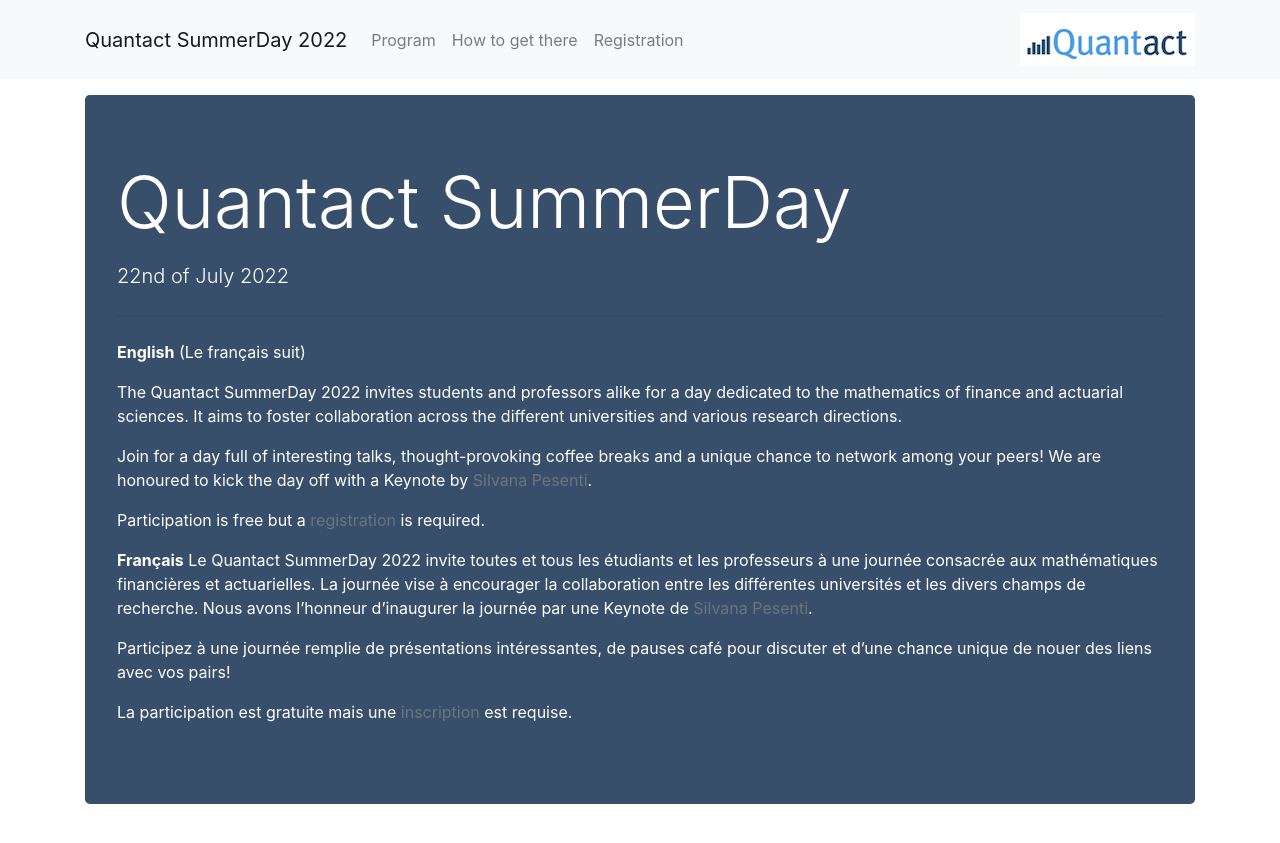
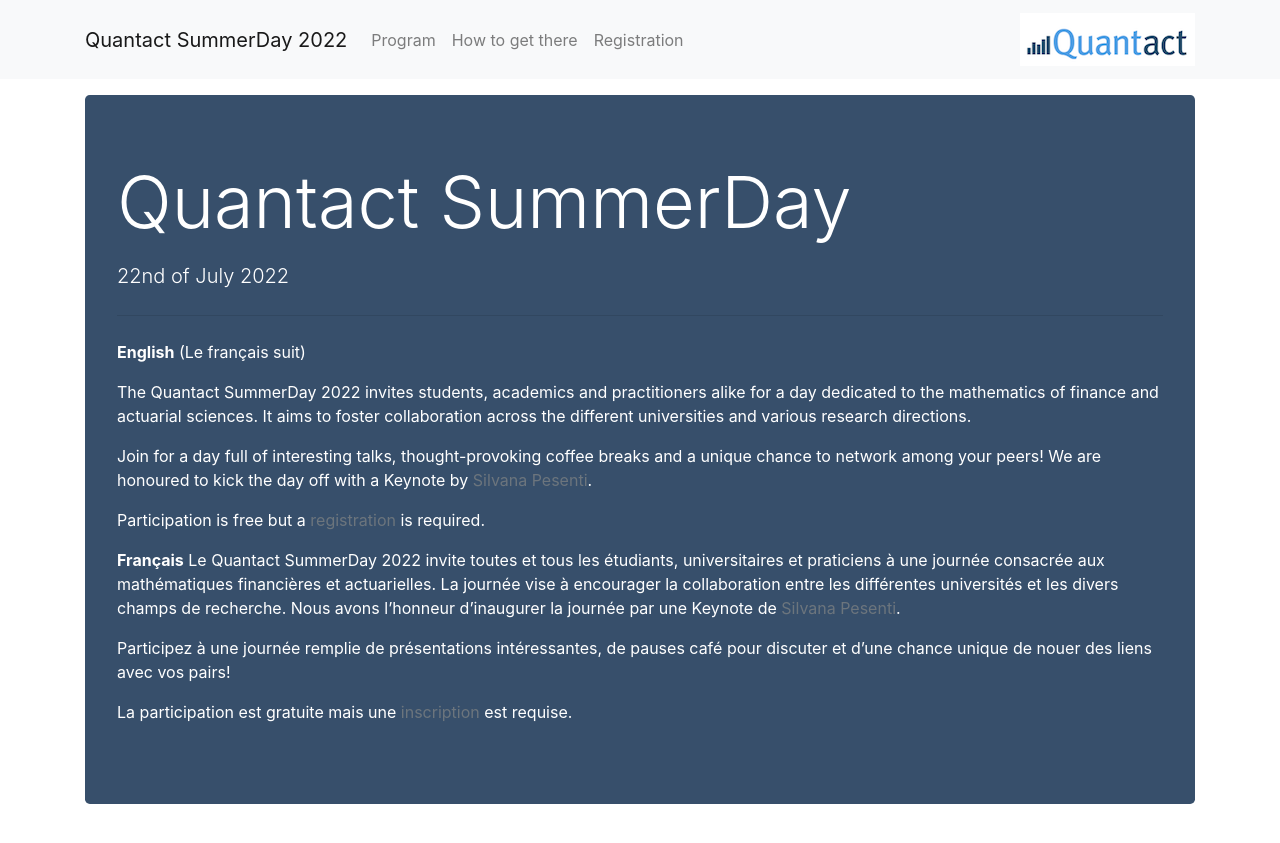
Before and after one commit to QuantactSummerDay/QuantactSummerDay.github.io, a Jekyll site: the page built from index.md, in a window 1280 px wide. Shown: the top 843 px of the page. Built offline with Jekyll 4.4.1, drawn with Linux system fonts in a browser that asks for light colours.

Commit message:
fixed entry

```diff
--- a/index.md
+++ b/index.md
@@ -5,7 +5,7 @@ title: Quantact SummerDay
 __English__
 (Le français suit)
 
-The Quantact SummerDay 2022 invites students and professors alike for a day dedicated to the mathematics of finance and actuarial sciences. It aims to foster collaboration across the different universities and various research directions.
+The Quantact SummerDay 2022 invites students, academics and practitioners alike for a day dedicated to the mathematics of finance and actuarial sciences. It aims to foster collaboration across the different universities and various research directions.
 
 Join for a day full of interesting talks, thought-provoking coffee breaks and a unique chance to network among your peers! We are honoured to kick the day off with a Keynote by [Silvana Pesenti](https://www.statistics.utoronto.ca/people/directories/all-faculty/silvana-pesenti).
 
@@ -14,7 +14,7 @@ Participation is free but a [registration](/registration/) is required.
 
 
 __Français__
-Le Quantact SummerDay 2022 invite toutes et tous les étudiants et les professeurs à une journée consacrée aux mathématiques financières et actuarielles. La journée vise à encourager la collaboration entre les différentes universités et les divers champs de recherche. Nous avons l'honneur d'inaugurer la journée par une Keynote de [Silvana Pesenti](https://www.statistics.utoronto.ca/people/directories/all-faculty/silvana-pesenti).
+Le Quantact SummerDay 2022 invite toutes et tous les étudiants, universitaires et praticiens à une journée consacrée aux mathématiques financières et actuarielles. La journée vise à encourager la collaboration entre les différentes universités et les divers champs de recherche. Nous avons l'honneur d'inaugurer la journée par une Keynote de [Silvana Pesenti](https://www.statistics.utoronto.ca/people/directories/all-faculty/silvana-pesenti).
 
 Participez à une journée remplie de présentations intéressantes, de pauses café pour discuter et d'une chance unique de nouer des liens avec vos pairs!
 
```
